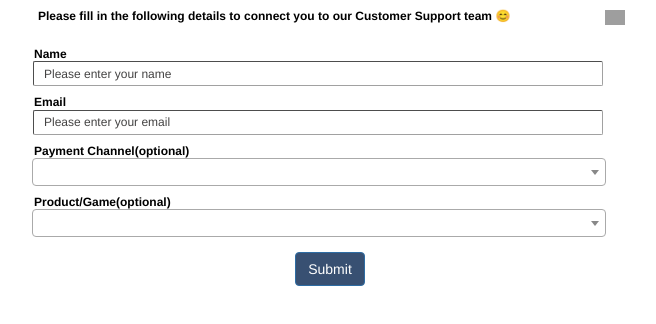
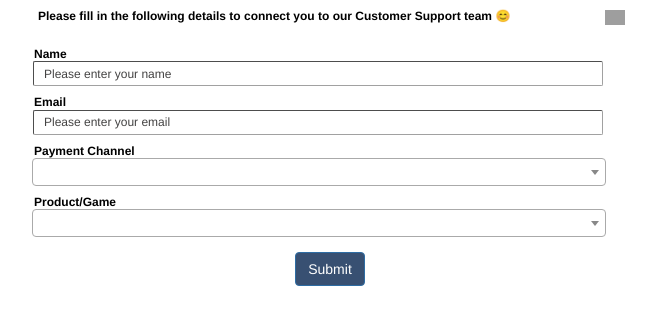
Before and after one commit to praneeeth/codashop-thailand, a plain HTML site: page index.html in a window 1280 px wide. Shown: the whole page, without its empty margins (312-968 px from the left). Drawn offline with nearby package versions, Linux system fonts and the light colour scheme; grey boxes are pictures that could not be loaded; a web font is replaced by a local one.

Commit message:
Update index.html

```diff
--- a/index.html
+++ b/index.html
@@ -259,8 +259,8 @@
             document.getElementById("title").innerHTML = language == "th" ? "กรุณากรอกรายละเอียดต่อไปนี้เพื่อติดต่อคุณกับทีมสนับสนุนลูกค้าของเรา 😊" : "Please fill in the following details to connect you to our Customer Support team 😊"
             document.getElementById("name-header").innerHTML = language == "th" ? "ชื่อ" : "Name"
             document.getElementById("email-header").innerHTML = language == "th" ? "อีเมล" : "Email"
-            document.getElementById("payment-header").innerHTML = language == "th" ? "ช่องทางการชำระเงิน(ไม่จำเป็น)" : "Payment Channel(optional)"
-            document.getElementById("game-header").innerHTML = language == "th" ? "สินค้า/เกม(ไม่จำเป็น)" : "Product/Game(optional)"
+            document.getElementById("payment-header").innerHTML = language == "th" ? "ช่องทางการชำระเงิน" : "Payment Channel"
+            document.getElementById("game-header").innerHTML = language == "th" ? "สินค้า/เกม" : "Product/Game"
             document.getElementById("name").placeholder = language == "th" ? "กรุณากรอกชื่อของคุณ" : "Please enter your name"
             document.getElementById("email").placeholder = language == "th" ? "กรุณากรอกอีเมล์ของคุณ" : "Please enter your email"
             document.getElementById("product-option").innerHTML = language == "th" ? "กรุณาเลือกช่องทางการชำระเงินของคุณ" : "Please select your payment channel"
@@ -598,7 +598,7 @@
             <input type="email" placeholder="กรุณากรอกอีเมล์ของคุณ" class="input-field" id="email" name="email"
                 oninput="emailHandler()" required>
             <h6 id="payment-header">
-                ช่องทางการชำระเงิน(ไม่จำเป็น)<sup>*</sup>
+                ช่องทางการชำระเงิน<sup>*</sup>
             </h6>
             <select style="width: 96%;
         max-width: 96%;
@@ -611,7 +611,7 @@
         </select>
             <br>
             <h6 id="game-header">
-                สินค้า/เกม(ไม่จำเป็น)<sup>*</sup>
+                สินค้า/เกม<sup>*</sup>
             </h6>
             <select style="width: 96%;
         max-width: 96%;
```
